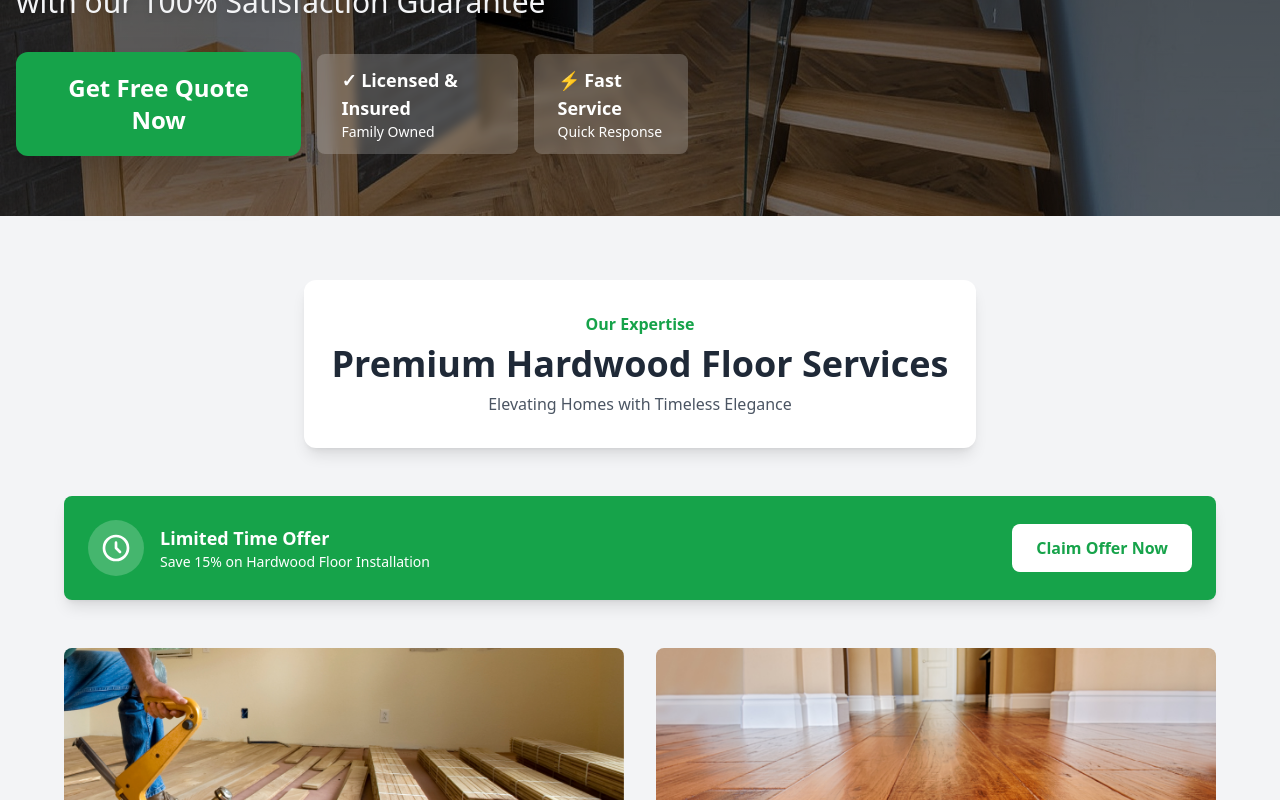
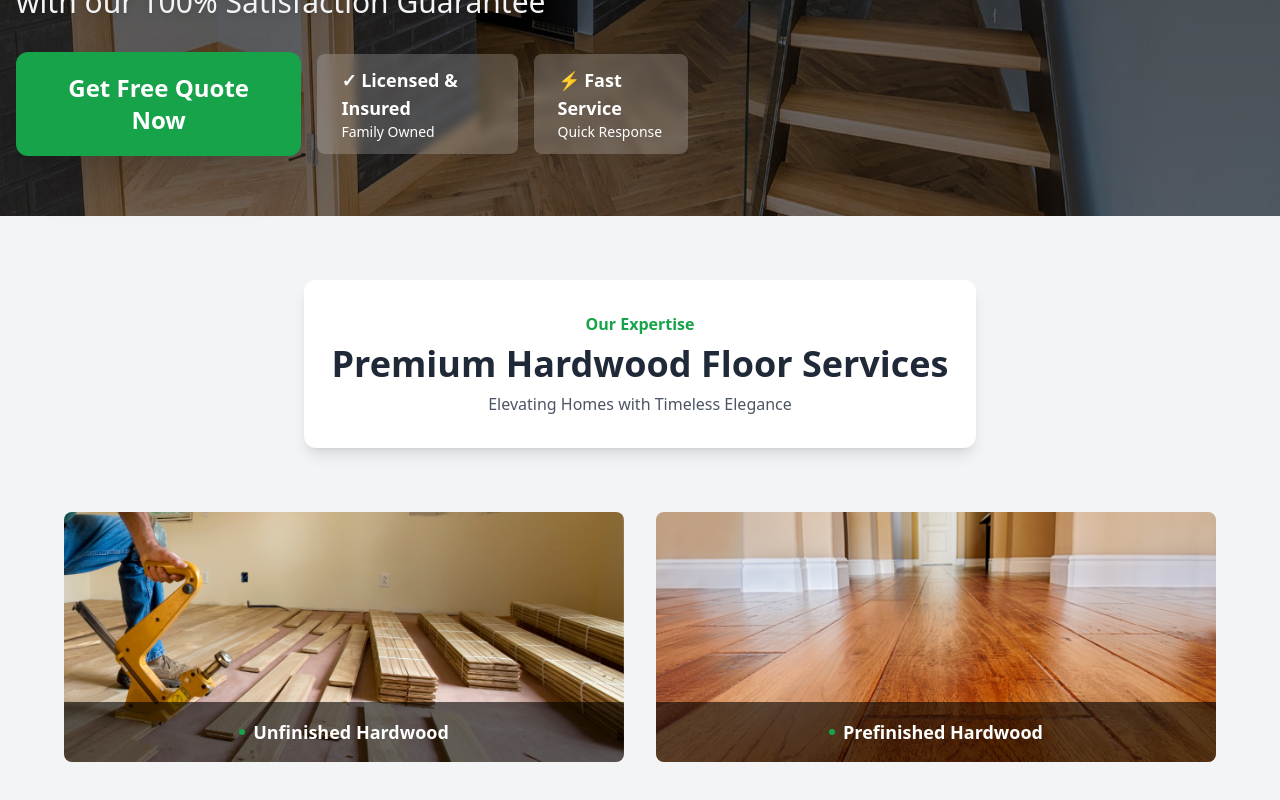
Before and after one commit to RanchHF/ranch, a Next.js app: page / in a window 1280 px wide. Shown: the part 536-1336 px from the top of the page. Built offline with nearby package versions, Linux system fonts and the light colour scheme.

Commit message:
refactor: remove banner Limited Time Offer e melhora espaçamento

```diff
--- a/app/page.tsx
+++ b/app/page.tsx
@@ -60,7 +60,7 @@
       <section className="bg-gray-100 py-16">
         <div className="container mx-auto px-4">
           {/* Services Title - Now responsive */}
-          <div className="max-w-2xl mx-auto mb-12 text-center">
+          <div className="max-w-2xl mx-auto mb-16 text-center">
             <div className="bg-white rounded-xl shadow-lg py-8 px-6">
               <span className="text-green-600 font-semibold block mb-2">Our Expertise</span>
               <h2 className="text-3xl md:text-4xl font-bold text-gray-800 mb-2">
@@ -72,31 +72,8 @@
             </div>
           </div>
 
-          {/* Special Offer Banner */}
+          {/* Services Grid */}
           <div className="max-w-6xl mx-auto">
-            <div className="bg-green-600 text-white p-6 rounded-lg mb-12 shadow-lg">
-              <div className="flex flex-col md:flex-row items-center justify-between">
-                <div className="flex items-center gap-4 mb-4 md:mb-0">
-                  <div className="bg-white/20 rounded-full p-3">
-                    <svg className="w-8 h-8" fill="none" stroke="currentColor" viewBox="0 0 24 24">
-                      <path strokeLinecap="round" strokeLinejoin="round" strokeWidth="2" d="M12 8v4l3 3m6-3a9 9 0 11-18 0 9 9 0 0118 0z" />
-                    </svg>
-                  </div>
-                  <div>
-                    <p className="text-lg font-bold">Limited Time Offer</p>
-                    <p className="text-sm">Save 15% on Hardwood Floor Installation</p>
-                  </div>
-                </div>
-                <a
-                  href="tel:+19136332425"
-                  className="bg-white text-green-600 px-6 py-3 rounded-lg font-bold hover:bg-gray-100 transition-colors duration-200 text-center w-full md:w-auto"
-                >
-                  Claim Offer Now
-                </a>
-              </div>
-            </div>
-
-            {/* Services Grid */}
             <div className="grid grid-cols-1 md:grid-cols-2 gap-x-8 gap-y-12">
               {/* Unfinished Hardwood */}
               <div className="flex flex-col items-center">
```
